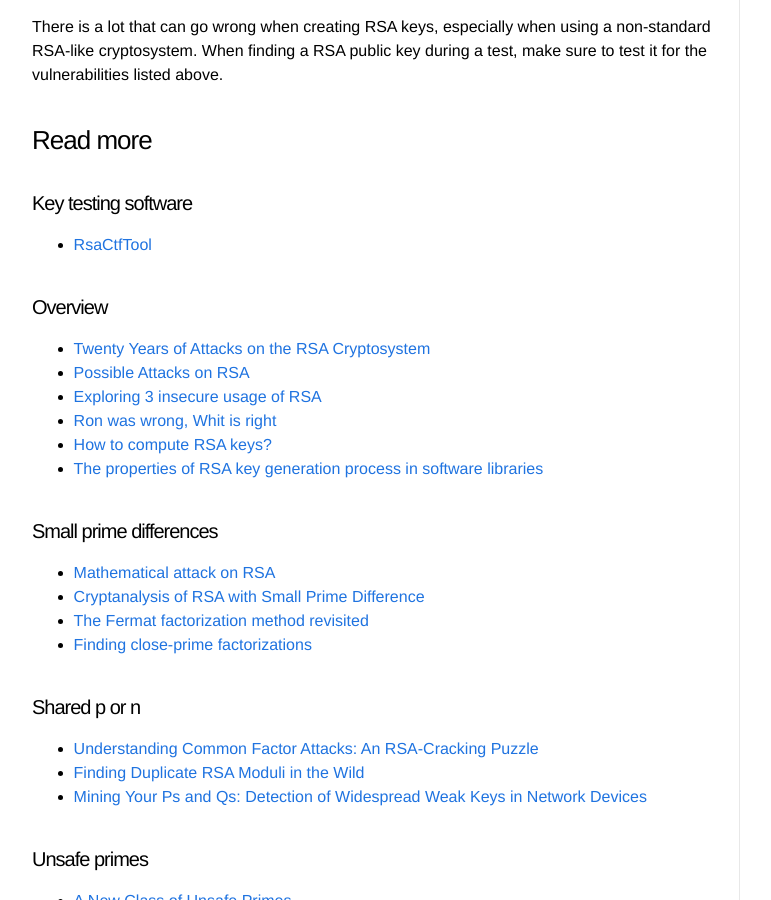
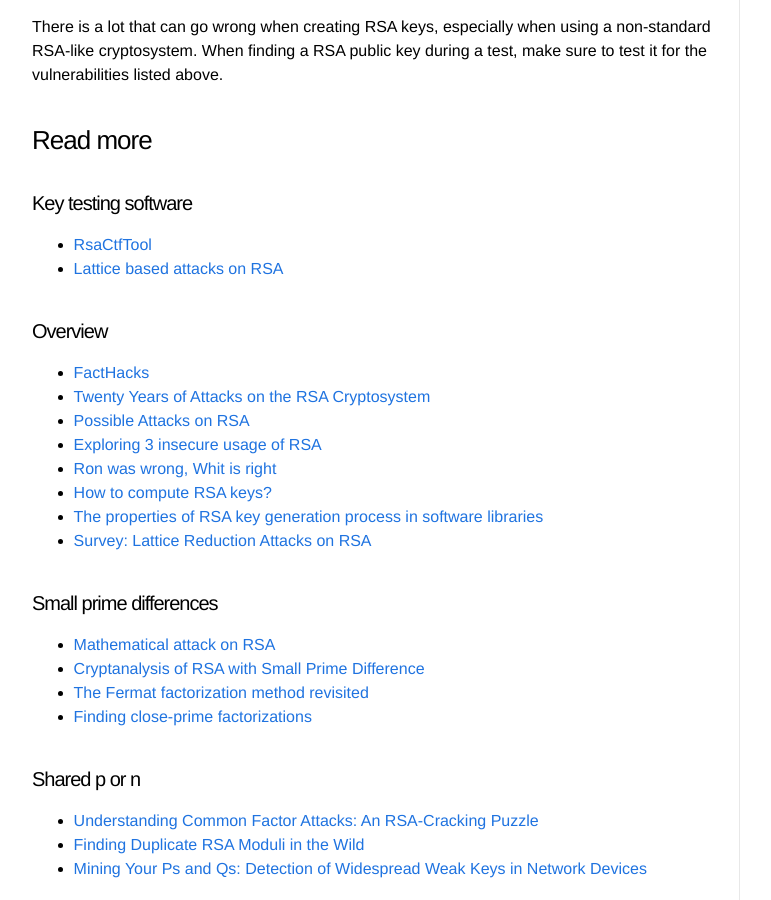
Before and after one commit to Sjord/Sjord.github.io, a Jekyll site: the page built from _posts/2019-02-05-attacking-rsa.md, in a window 1280 px wide and 900 px high, scrolled down 4306 px. Shown: the whole window, without its empty margins (108-879 px from the left). Built offline with Jekyll 4.4.1, drawn with Linux system fonts in a browser that asks for light colours.

Commit message:
Update notsoclose key, add links

```diff
--- a/_posts/2019-02-05-attacking-rsa.md
+++ b/_posts/2019-02-05-attacking-rsa.md
@@ -121,15 +121,18 @@
 #### Key testing software
 
 * [RsaCtfTool](https://github.com/Ganapati/RsaCtfTool)
+* [Lattice based attacks on RSA](https://github.com/mimoo/RSA-and-LLL-attacks)
 
 #### Overview
 
+* [FactHacks](https://facthacks.cr.yp.to/)
 * [Twenty Years of Attacks on the RSA Cryptosystem](http://crypto.stanford.edu/~dabo/papers/RSA-survey.pdf)
 * [Possible Attacks on RSA](http://www.members.tripod.com/irish_ronan/rsa/attacks.html)
 * [Exploring 3 insecure usage of RSA](https://www.quaxio.com/exploring_three_weaknesses_in_rsa/)
 * [Ron was wrong, Whit is right](https://eprint.iacr.org/2012/064.pdf)
 * [How to compute RSA keys?](http://igm.univ-mlv.fr/~jyt/Crypto/4/slides_iAWACS09_Erra-Grenier_How-to-compute-RSA-keys.pdf)
 * [The properties of RSA key generation process in software libraries](https://is.muni.cz/th/oba30/thesis-nemec.pdf)
+* [Survey: Lattice Reduction Attacks on RSA](https://www.davidwong.fr/papers/david_wong_rsa_lll_boneh_durfee__2015.pdf)
 
 #### Small prime differences
 
```
Also changed, not shown: 1 other file.
